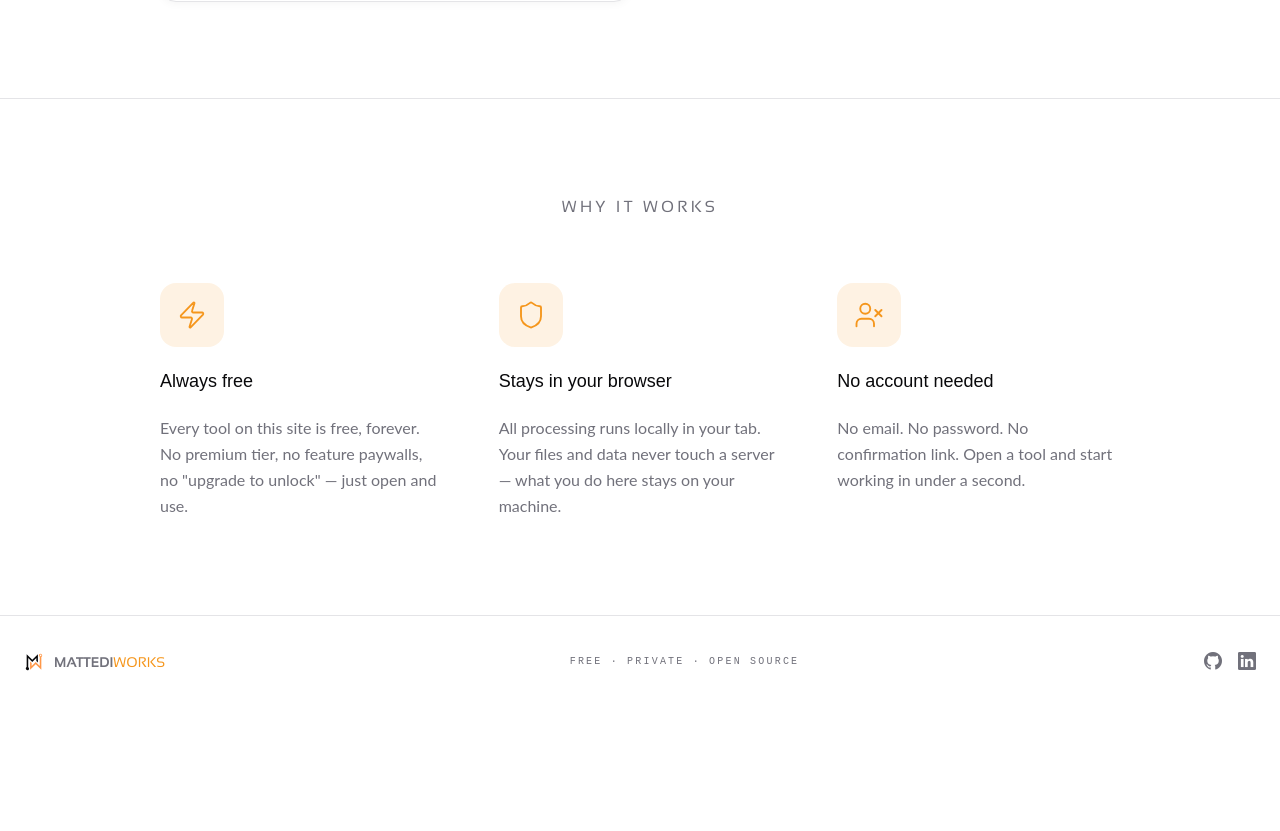
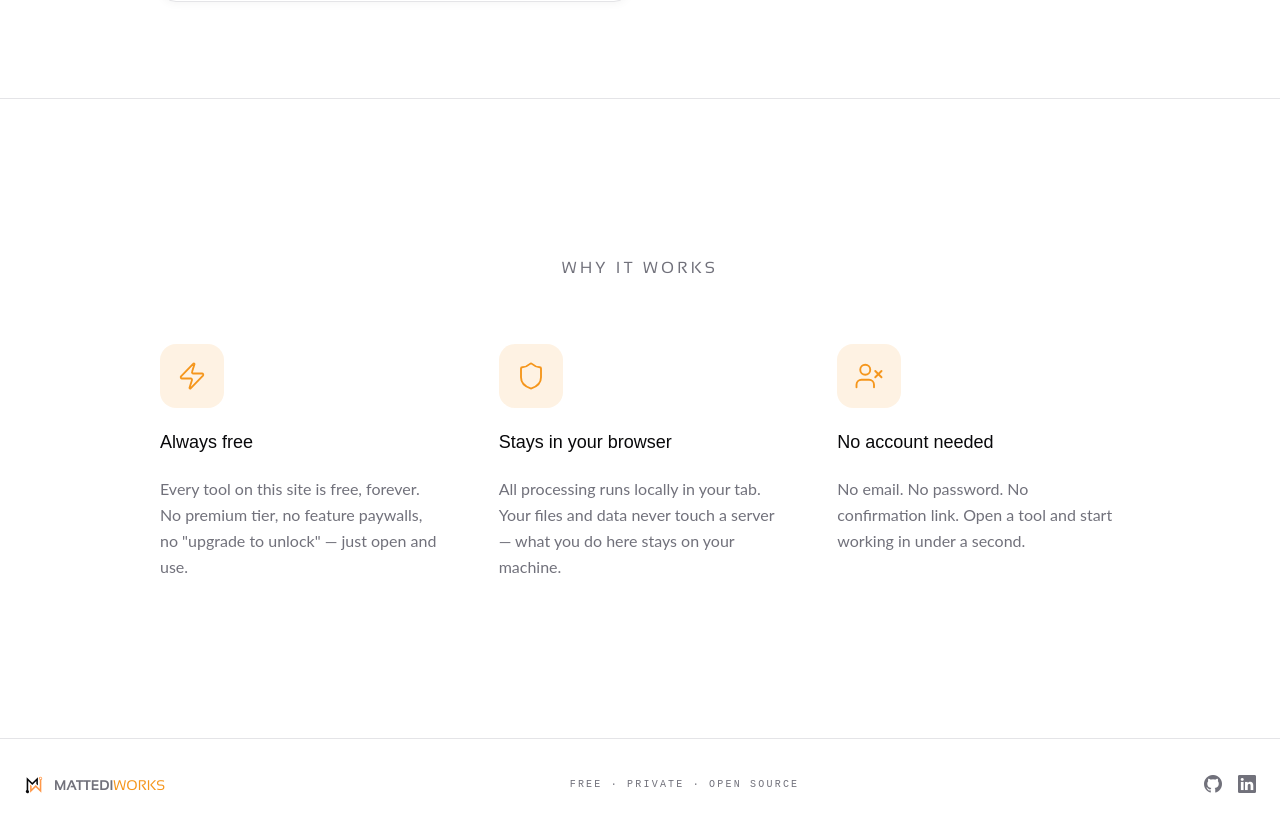
Before and after one commit to vtmattedi/MwImageConverter, a React (Vite) app: page / in a window 1280 px wide. Shown: the part 1424-2255 px from the top of the page. Before the commit the page ends 2132 px from the top, so only its background shows below. Built offline with nearby package versions, Linux system fonts and the light colour scheme.

Commit message:
Small visual changes

```diff
--- a/index.html
+++ b/index.html
@@ -10,7 +10,7 @@
   <!-- Linked on css -->
   <!-- <link rel="stylesheet" href="https://fonts.googleapis.com/css2?family=Inter:wght@400;500;600;700&display=swap" /> -->
   <meta name="viewport" content="width=device-width, initial-scale=1.0" />
-  <title>MW Image Converter</title>
+  <title>Image Converter | MattediWorks </title>
   <meta name="description" content="MW Image Converter - Converta suas imagens com facilidade" />
 </head>
 
--- a/src/Pages/Landing.tsx
+++ b/src/Pages/Landing.tsx
@@ -246,10 +246,10 @@ const Landing: React.FC = () => {
 
             {/* ── Pillars ─────────────────────────────────────── */}
             <section
-                className="border-t border-[var(--border)] px-6 py-24"
+                className="border-t border-[var(--border)] px-6 py-24 min-h-[80vh] flex center"
                 style={{ backgroundColor: 'var(--card)' }}
             >
-                <div className="max-w-[960px] mx-auto">
+                <div className="max-w-[960px] mx-auto my-auto">
                     <p className="font-sansation text-base tracking-[0.2em] uppercase text-[var(--muted-foreground)] text-center mb-16">
                         Why it works
                     </p>
```
